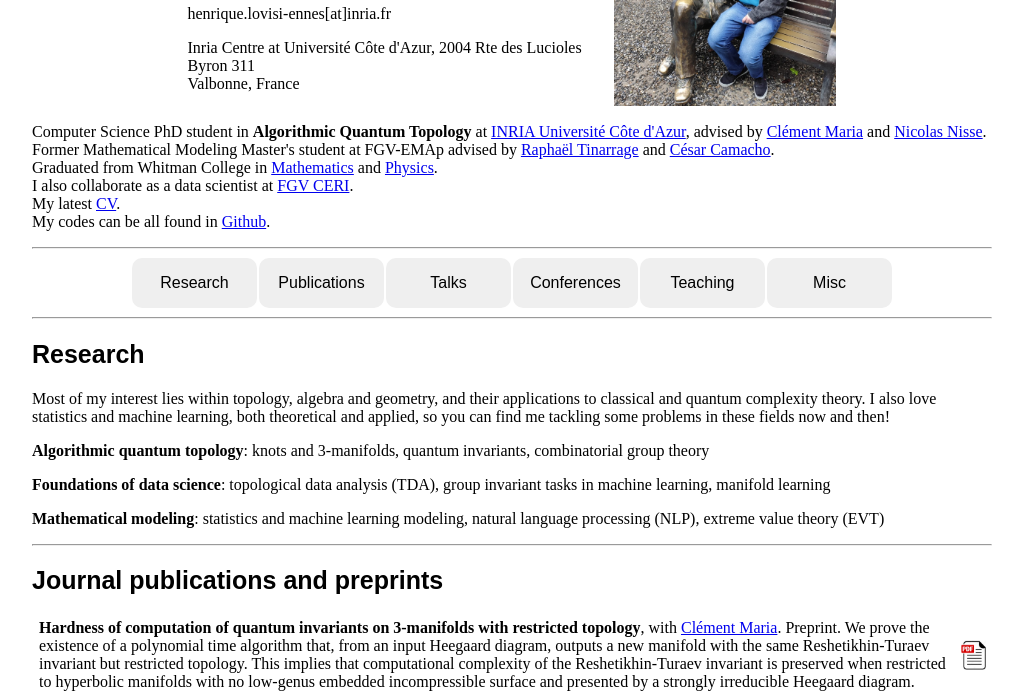
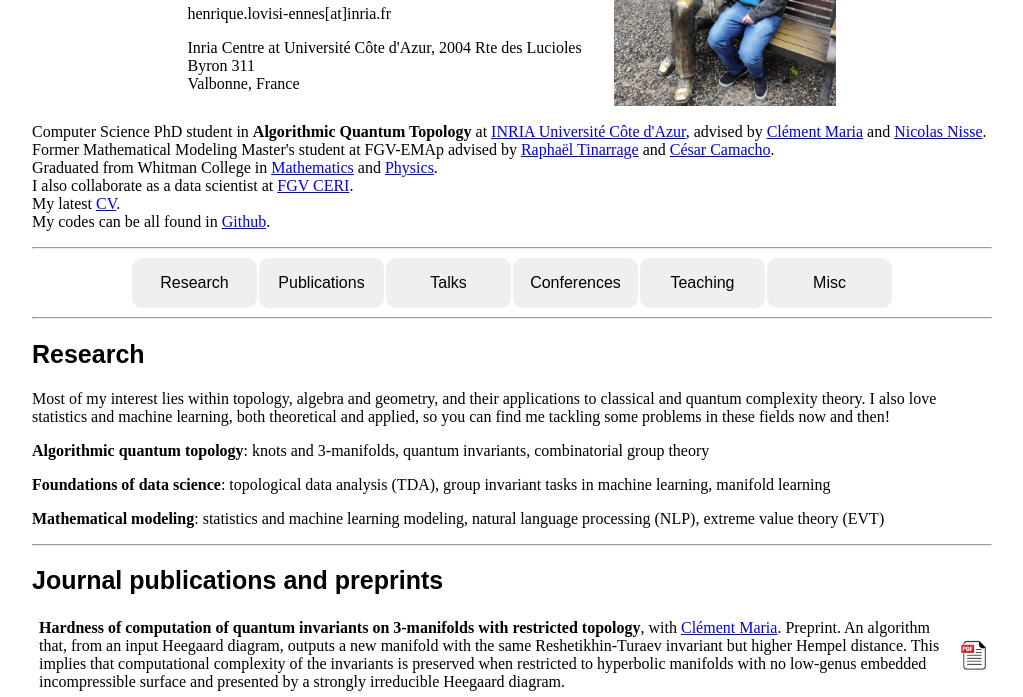
Before and after one commit to HLovisiEnnes/website, a plain HTML site: page index.html in a window 1280 px wide. Shown: the part 103-800 px from the top of the page, without its empty margins (128-1151 px from the left). Drawn offline with Linux system fonts and the light colour scheme; a script that the page names is missing.

Commit message:
Update index.html

```diff
--- a/index.html
+++ b/index.html
@@ -59,7 +59,7 @@
             <td>
                 <p><b>Hardness of computation of quantum invariants on 3-manifolds with restricted topology</b>, with <a href="https://www-sop.inria.fr/members/Clement.Maria/" target="_blank">Clément Maria</a>.
         Preprint.
-        We prove the existence of a polynomial time algorithm that, from an input Heegaard diagram, outputs a new manifold with the same Reshetikhin-Turaev invariant but restricted topology. This implies that computational complexity of the Reshetikhin-Turaev invariant is preserved when restricted to hyperbolic manifolds with no low-genus embedded incompressible surface and presented by a strongly irreducible Heegaard diagram.</p>
+        An algorithm that, from an input Heegaard diagram, outputs a new manifold with the same Reshetikhin-Turaev invariant but higher Hempel distance. This implies that computational complexity of the invariants is preserved when restricted to hyperbolic manifolds with no low-genus embedded incompressible surface and presented by a strongly irreducible Heegaard diagram.</p>
             </td>
             <td>
                 <table>
```
